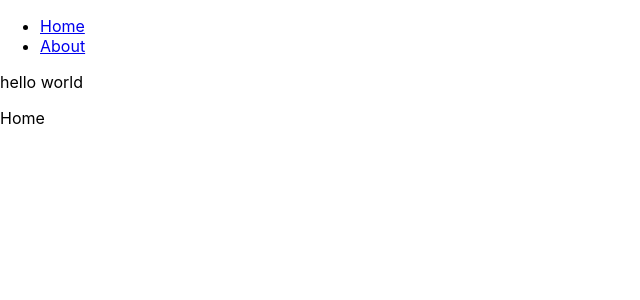
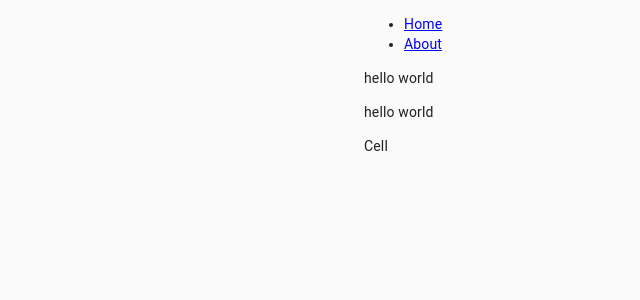
Before and after one commit to koyo-miyamura/lifegame_react, a React (Create React App) app: page / in a window 1280 px wide. Shown: the top 300 px of the page, without its empty margins (0-640 px from the left). Built offline with nearby package versions, Linux system fonts and the light colour scheme.

Commit message:
material-uiの導入

```diff
--- a/package.json
+++ b/package.json
@@ -3,6 +3,7 @@
   "version": "0.1.0",
   "private": true,
   "dependencies": {
+    "@material-ui/core": "^4.9.10",
     "@testing-library/jest-dom": "^4.2.4",
     "@testing-library/react": "^9.3.2",
     "@testing-library/user-event": "^7.1.2",
--- /dev/null
+++ b/src/components/Cell.tsx
@@ -0,0 +1,12 @@
+import React, { FC } from "react";
+
+const Cell: FC<{}> = () => {
+  return (
+    <>
+      <p>hello world</p>
+      <p>Cell</p>
+    </>
+  );
+};
+
+export default Cell;
--- a/src/containers/App.tsx
+++ b/src/containers/App.tsx
@@ -1,11 +1,13 @@
 import React, { FC } from "react";
 import { BrowserRouter as Router, Switch, Route, Link } from "react-router-dom";
 import { routes } from "../routes";
+import { CssBaseline, Container } from "@material-ui/core";
 
 const App: FC<{}> = () => {
   return (
     <Router>
-      <div className="App">
+      <CssBaseline />
+      <Container maxWidth="sm">
         <nav>
           <ul>
             <li>
@@ -22,7 +24,7 @@ const App: FC<{}> = () => {
             <Route exact key={key} path={route.path} component={route.component} />
           ))}
         </Switch>
-      </div>
+      </Container>
     </Router>
   );
 };
--- a/src/containers/Home.tsx
+++ b/src/containers/Home.tsx
@@ -1,10 +1,11 @@
 import React, { FC } from "react";
+import Cell from "../components/Cell";
 
 const Home: FC<{}> = () => {
   return (
     <>
       <p>hello world</p>
-      <p>Home</p>
+      <Cell />
     </>
   );
 };
```
Also changed, not shown: 2 other files (tests, documents, lock files or other folders).
